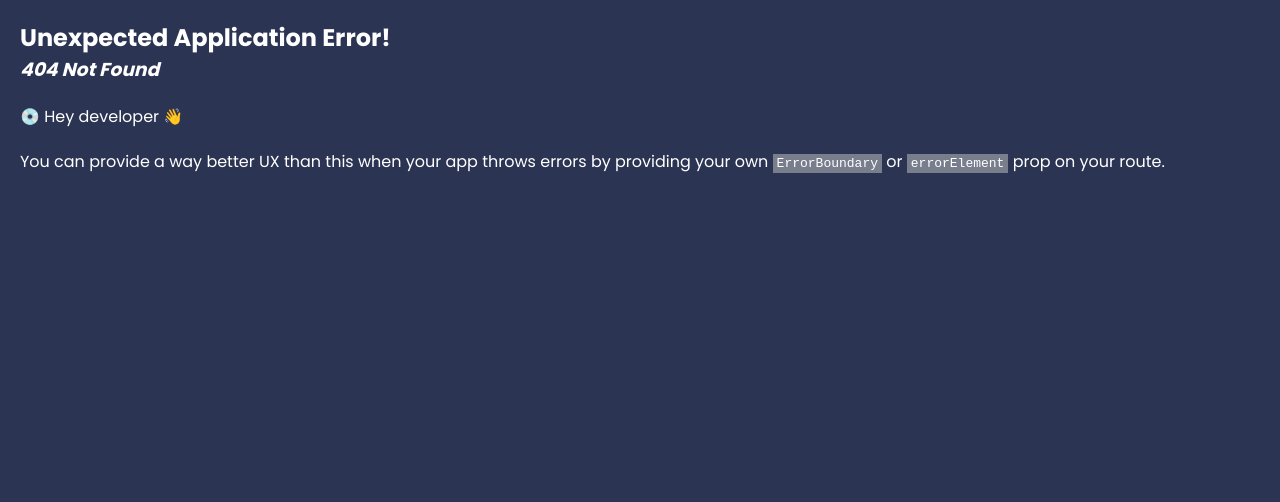
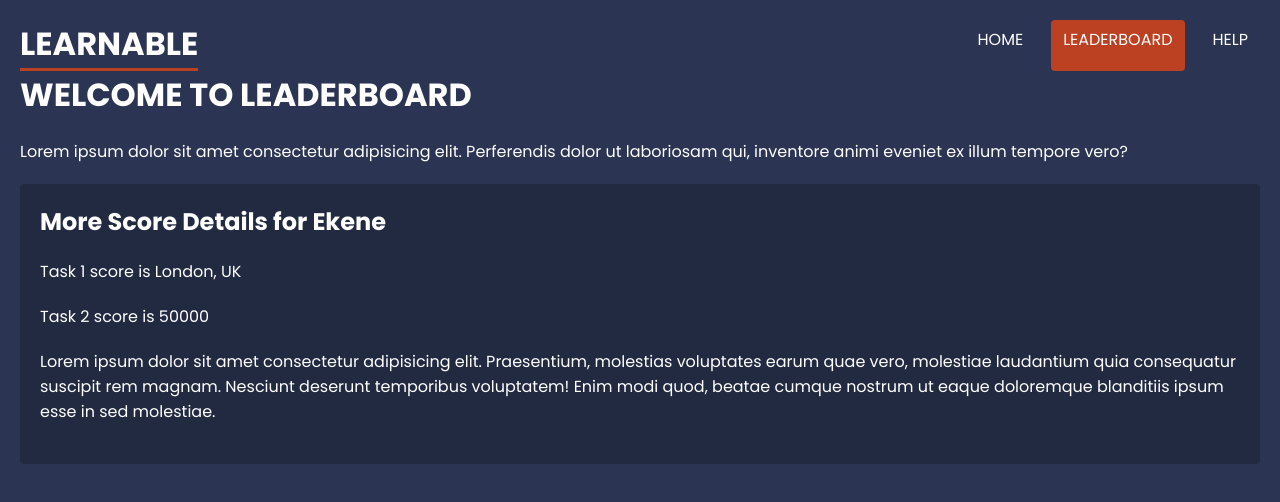
Before and after one commit to Nky237/LeaderBoard, a React (Vite) app: page /leader/1 in a window 1280 px wide. Before the commit this address had no page. Shown: the top 502 px of the page. Built offline with nearby package versions, Linux system fonts and the light colour scheme; data requests are answered from the project's data file.

Commit message:
added the details section

```diff
--- a/src/App.jsx
+++ b/src/App.jsx
@@ -15,7 +15,7 @@ import ScoreLayout from './layouts/ScoreLayout'
 // PAGES IMPORT
 import Home from './pages/Home'
 import Score, { scoreLoader } from './pages/Score/Score'
-import ScoreDetails from './pages/Score/ScoreDetails'
+import ScoreDetails, { scoreDetailsLoader } from './pages/Score/ScoreDetails'
 import Contact from './pages/help/Contact'
 import Faq from './pages/help/Faq'
 
@@ -34,7 +34,10 @@ function App() {
           <Route index element = {<Score />}
           loader = {scoreLoader}
           />
-          <Route path='details' element = {<ScoreDetails />} />
+          <Route path=':id'
+          element = {<ScoreDetails />}
+          loader = {scoreDetailsLoader}
+          />
         </Route>
       </Route>
     )
--- a/src/pages/Score/Score.jsx
+++ b/src/pages/Score/Score.jsx
@@ -10,7 +10,7 @@ const Score = () => {
                 <div className='navy' key={score.id}>
                     <h3>{score.name}</h3>
                     <p>Has a total score of {score.salary}</p>
-                    <Link to='/'>See more</Link>
+                    <Link to={score.id.toString()}>See more</Link>
                 </div>
             ))
         }
--- a/src/pages/Score/ScoreDetails.jsx
+++ b/src/pages/Score/ScoreDetails.jsx
@@ -1,9 +1,28 @@
 import React from 'react'
+import { useLoaderData, useParams } from 'react-router-dom'
 
 const ScoreDetails = () => {
+    const {id} = useParams()
+    const score = useLoaderData()
   return (
-    <div>ScoreDetails</div>
+    <div className='career-details'>
+        <h2>More Score Details for {score.name}</h2>
+        <p>Task 1 score is {score.location}</p>
+        <p>Task 2 score is {score.salary}</p>
+        <div className="details">
+            <p>
+                Lorem ipsum dolor sit amet consectetur adipisicing elit. Praesentium, molestias voluptates earum quae vero, molestiae laudantium quia consequatur suscipit rem magnam. Nesciunt deserunt temporibus voluptatem! Enim
+                modi quod, beatae cumque nostrum ut eaque doloremque blanditiis ipsum esse in sed molestiae.
+            </p>
+        </div>
+    </div>
   )
 }
 
 export default ScoreDetails
+
+export const scoreDetailsLoader = async({params})=>{
+    const { id } = params
+const res = await fetch(' http://localhost:4000/scoress/' + id)
+return res.json()
+}
```
